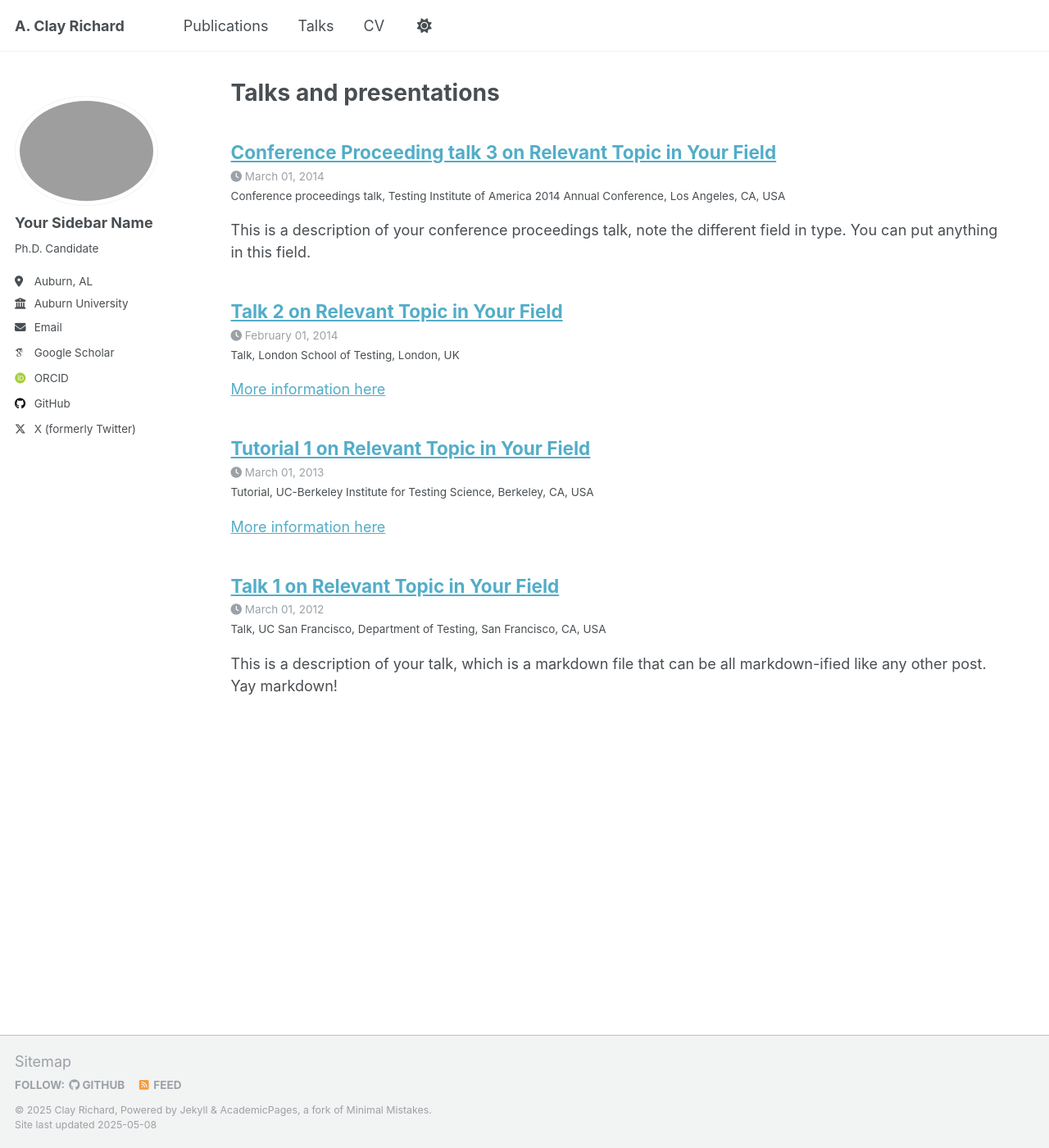
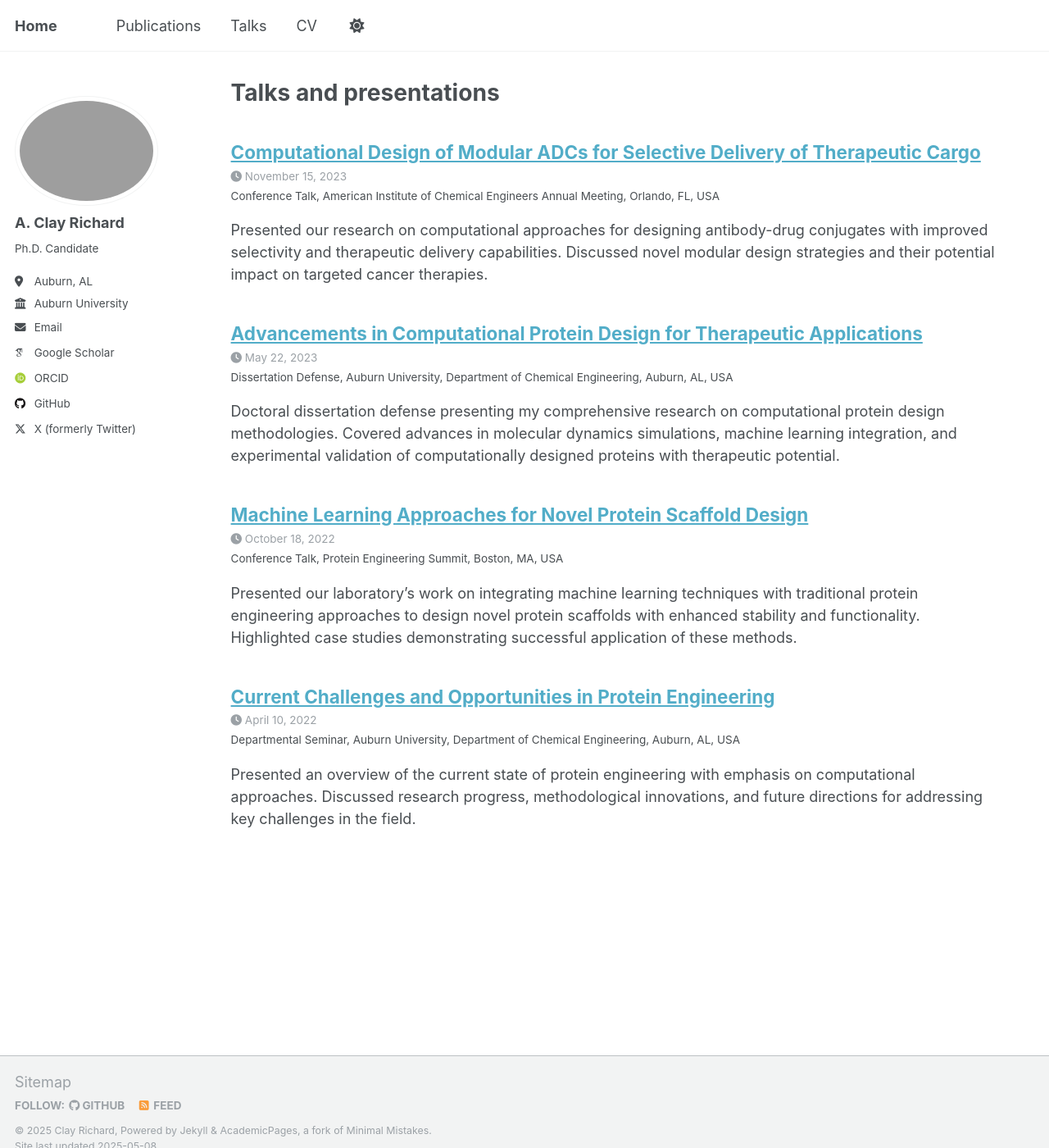
Before and after one commit to alanclayrichard/alanclayrichard.github.io, a Jekyll site: the page built from _pages/talks.html, in a window 1280 px wide and 1400 px high. Shown: the whole window at 82% size. Built offline with Jekyll 4.4.1, drawn with Linux system fonts in a browser that asks for light colours; some web fonts are replaced.

Commit message:
added sidebar and talks

```diff
--- a/_config.yml
+++ b/_config.yml
@@ -9,7 +9,7 @@
 # Basic Site Settings
 locale                   : "en-US"
 site_theme               : "default"
-title                    : "A. Clay Richard"
+title                    : "Home"
 title_separator          : "-"
 name                     : &name "Clay Richard"
 description              : &description "personal description"
@@ -23,7 +23,7 @@ repository               : "alanclayrichard/alanclayrichard.github.io"
 author:
   # Biographic information
   avatar           : "profile.png"
-  name             : "Your Sidebar Name"
+  name             : "A. Clay Richard"
   pronouns         : # example: "she/her"
   bio              : "Ph.D. Candidate"
   location         : "Auburn, AL"
--- a/_talks/2012-03-01-talk-1.md
+++ /dev/null
@@ -1,11 +0,0 @@
----
-title: "Talk 1 on Relevant Topic in Your Field"
-collection: talks
-type: "Talk"
-permalink: /talks/2012-03-01-talk-1
-venue: "UC San Francisco, Department of Testing"
-date: 2012-03-01
-location: "San Francisco, CA, USA"
----
-
-This is a description of your talk, which is a markdown file that can be all markdown-ified like any other post. Yay markdown!
--- a/_talks/2013-03-01-tutorial-1.md
+++ /dev/null
@@ -1,13 +0,0 @@
----
-title: "Tutorial 1 on Relevant Topic in Your Field"
-collection: talks
-type: "Tutorial"
-permalink: /talks/2013-03-01-tutorial-1
-venue: "UC-Berkeley Institute for Testing Science"
-date: 2013-03-01
-location: "Berkeley, CA, USA"
----
-
-[More information here](http://exampleurl.com)
-
-This is a description of your tutorial, note the different field in type. This is a markdown files that can be all markdown-ified like any other post. Yay markdown!
--- a/_talks/2014-02-01-talk-2.md
+++ /dev/null
@@ -1,13 +0,0 @@
----
-title: "Talk 2 on Relevant Topic in Your Field"
-collection: talks
-type: "Talk"
-permalink: /talks/2014-02-01-talk-2
-venue: "London School of Testing"
-date: 2014-02-01
-location: "London, UK"
----
-
-[More information here](http://example2.com)
-
-This is a description of your talk, which is a markdown files that can be all markdown-ified like any other post. Yay markdown!
--- a/_talks/2014-03-01-talk-3.md
+++ /dev/null
@@ -1,11 +0,0 @@
----
-title: "Conference Proceeding talk 3 on Relevant Topic in Your Field"
-collection: talks
-type: "Conference proceedings talk"
-permalink: /talks/2014-03-01-talk-3
-venue: "Testing Institute of America 2014 Annual Conference"
-date: 2014-03-01
-location: "Los Angeles, CA, USA"
----
-
-This is a description of your conference proceedings talk, note the different field in type. You can put anything in this field.
--- /dev/null
+++ b/_talks/2022-04-10-department-seminar.md
@@ -0,0 +1,11 @@
+---
+title: "Current Challenges and Opportunities in Protein Engineering"
+collection: talks
+type: "Departmental Seminar"
+permalink: /talks/2022-04-10-department-seminar
+venue: "Auburn University, Department of Chemical Engineering"
+date: 2022-04-10
+location: "Auburn, AL, USA"
+---
+
+Presented an overview of the current state of protein engineering with emphasis on computational approaches. Discussed research progress, methodological innovations, and future directions for addressing key challenges in the field.
--- /dev/null
+++ b/_talks/2022-10-18-protein-engineering-summit.md
@@ -0,0 +1,11 @@
+---
+title: "Machine Learning Approaches for Novel Protein Scaffold Design"
+collection: talks
+type: "Conference Talk"
+permalink: /talks/2022-10-18-protein-engineering-summit
+venue: "Protein Engineering Summit"
+date: 2022-10-18
+location: "Boston, MA, USA"
+---
+
+Presented our laboratory's work on integrating machine learning techniques with traditional protein engineering approaches to design novel protein scaffolds with enhanced stability and functionality. Highlighted case studies demonstrating successful application of these methods.
--- /dev/null
+++ b/_talks/2023-05-22-dissertation-defense.md
@@ -0,0 +1,11 @@
+---
+title: "Advancements in Computational Protein Design for Therapeutic Applications"
+collection: talks
+type: "Dissertation Defense"
+permalink: /talks/2023-05-22-dissertation-defense
+venue: "Auburn University, Department of Chemical Engineering"
+date: 2023-05-22
+location: "Auburn, AL, USA"
+---
+
+Doctoral dissertation defense presenting my comprehensive research on computational protein design methodologies. Covered advances in molecular dynamics simulations, machine learning integration, and experimental validation of computationally designed proteins with therapeutic potential.
--- /dev/null
+++ b/_talks/2023-11-15-aiche-talk.md
@@ -0,0 +1,11 @@
+---
+title: "Computational Design of Modular ADCs for Selective Delivery of Therapeutic Cargo"
+collection: talks
+type: "Conference Talk"
+permalink: /talks/2023-11-15-aiche-talk
+venue: "American Institute of Chemical Engineers Annual Meeting"
+date: 2023-11-15
+location: "Orlando, FL, USA"
+---
+
+Presented our research on computational approaches for designing antibody-drug conjugates with improved selectivity and therapeutic delivery capabilities. Discussed novel modular design strategies and their potential impact on targeted cancer therapies.
```
